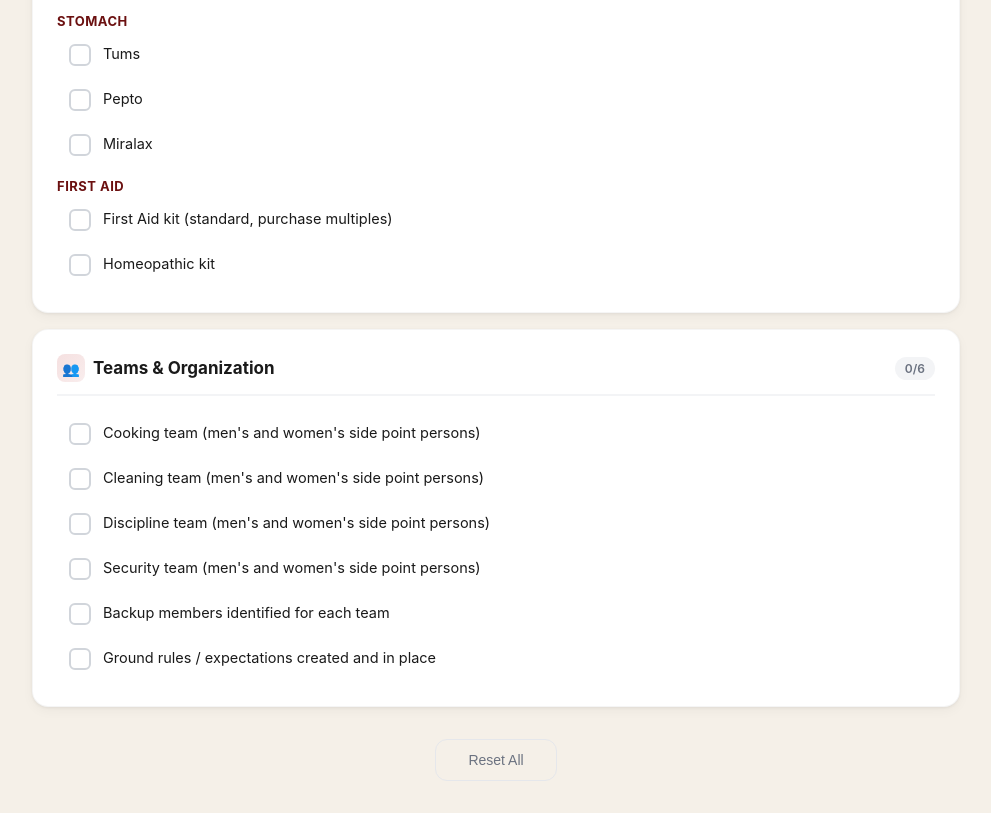
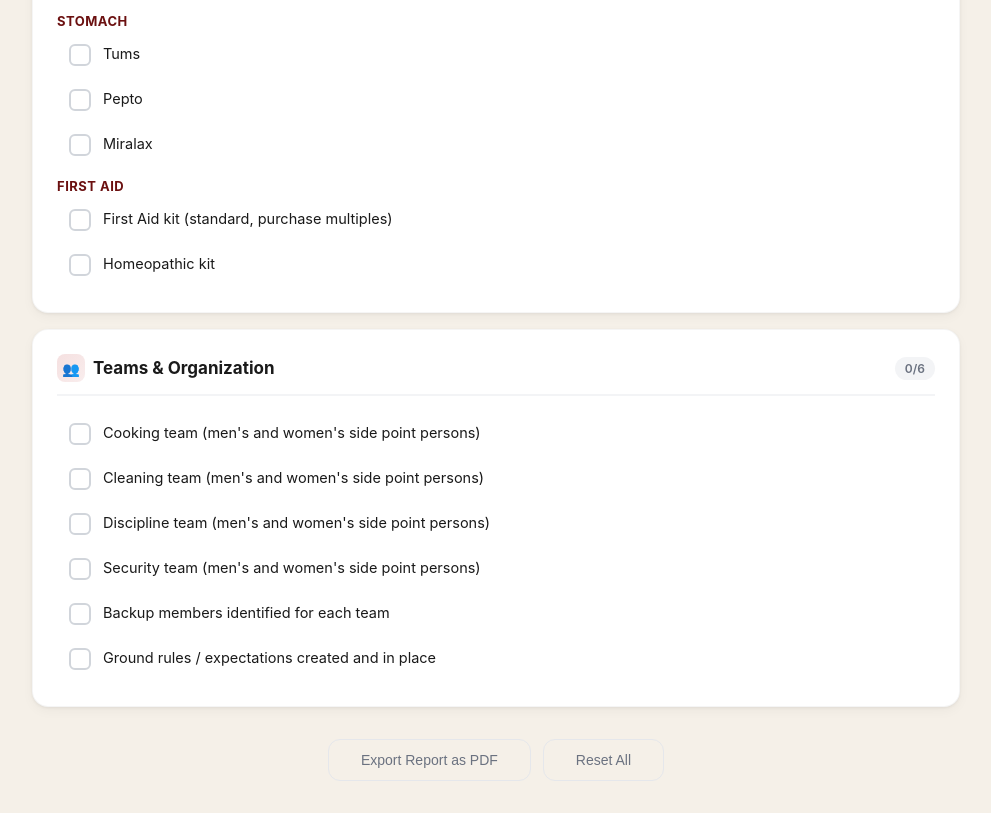
Before and after one commit to qaidlosangeles/disaster-prep, a plain HTML site: page public/index.html in a window 1280 px wide. Shown: the part 3304-4117 px from the top of the page, without its empty margins (144-1135 px from the left). Drawn offline with Linux system fonts and the light colour scheme.

Commit message:
Add files via upload

```diff
--- a/public/index.html
+++ b/public/index.html
@@ -278,6 +278,10 @@
   .actions {
     text-align: center;
     padding: 8px 16px 32px;
+    display: flex;
+    justify-content: center;
+    gap: 12px;
+    flex-wrap: wrap;
   }
   .actions button {
     background: transparent;
@@ -530,6 +534,7 @@
 </div>
 
 <div class="actions">
+  <button onclick="exportPDF()">Export Report as PDF</button>
   <button onclick="uncheckAll()">Reset All</button>
 </div>
 
@@ -585,6 +590,87 @@
     });
   }
 
+  function exportPDF() {
+    var total = checkboxes.length;
+    var checked = document.querySelectorAll('input[type="checkbox"]:checked').length;
+    var pct = total ? Math.round(checked / total * 100) : 0;
+    var date = new Date().toLocaleDateString('en-US', { year: 'numeric', month: 'long', day: 'numeric' });
+
+    var cats = {};
+    var catOrder = [];
+    var catNames = {
+      food: 'Food', water: 'Water', hygiene: 'Hygiene', sleeping: 'Sleeping',
+      comm: 'Communication', transport: 'Transportation', tools: 'Tools',
+      health: 'Healthcare', teams: 'Teams & Organization'
+    };
+    checkboxes.forEach(function(cb) {
+      var cat = cb.dataset.cat;
+      if (!cats[cat]) { cats[cat] = { items: [], checked: 0, total: 0 }; catOrder.push(cat); }
+      var label = cb.closest('.item').querySelector('label').textContent;
+      cats[cat].items.push({ label: label, done: cb.checked });
+      cats[cat].total++;
+      if (cb.checked) cats[cat].checked++;
+    });
+
+    var win = window.open('', '_blank');
+    var html = '<!DOCTYPE html><html><head><title>Mosque Prep Report</title><style>';
+    html += 'body { font-family: -apple-system, BlinkMacSystemFont, "Segoe UI", Roboto, sans-serif; padding: 40px; color: #1a1a1a; max-width: 800px; margin: 0 auto; }';
+    html += '.header { text-align: center; border-bottom: 3px solid #6b1010; padding-bottom: 20px; margin-bottom: 30px; }';
+    html += '.header h1 { color: #6b1010; font-size: 24px; margin: 0 0 4px; }';
+    html += '.header p { color: #666; font-size: 14px; margin: 4px 0; }';
+    html += '.summary { display: flex; justify-content: center; gap: 32px; margin: 24px 0; }';
+    html += '.stat { text-align: center; }';
+    html += '.stat-value { font-size: 32px; font-weight: 700; color: #6b1010; }';
+    html += '.stat-label { font-size: 12px; color: #666; text-transform: uppercase; letter-spacing: 0.5px; }';
+    html += '.category { margin-bottom: 24px; page-break-inside: avoid; }';
+    html += '.cat-header { display: flex; justify-content: space-between; align-items: center; border-bottom: 1px solid #eee; padding-bottom: 6px; margin-bottom: 8px; }';
+    html += '.cat-header h2 { font-size: 16px; color: #6b1010; margin: 0; }';
+    html += '.cat-header span { font-size: 13px; color: #666; }';
+    html += '.item-row { display: flex; align-items: flex-start; gap: 8px; padding: 4px 0; font-size: 14px; }';
+    html += '.check { color: #16a34a; font-weight: bold; }';
+    html += '.uncheck { color: #dc2626; }';
+    html += '.done-text { color: #999; }';
+    html += '.progress-bar { background: #eee; border-radius: 8px; height: 14px; margin: 8px 0; overflow: hidden; }';
+    html += '.progress-fill { height: 100%; background: #6b1010; border-radius: 8px; }';
+    html += '@media print { body { padding: 20px; } .no-print { display: none; } }';
+    html += '</style></head><body>';
+    html += '<div class="header">';
+    html += '<h1>Mosque Disaster Preparedness Report</h1>';
+    html += '<p>Amoor-e-Amma &middot; General Welfare</p>';
+    html += '<p>Generated: ' + date + '</p>';
+    html += '</div>';
+    html += '<div class="summary">';
+    html += '<div class="stat"><div class="stat-value">' + pct + '%</div><div class="stat-label">Overall Ready</div></div>';
+    html += '<div class="stat"><div class="stat-value">' + checked + '/' + total + '</div><div class="stat-label">Items Complete</div></div>';
+    html += '</div>';
+    html += '<div class="progress-bar"><div class="progress-fill" style="width:' + pct + '%"></div></div>';
+
+    for (var i = 0; i < catOrder.length; i++) {
+      var cat = catOrder[i];
+      var c = cats[cat];
+      var catPct = c.total ? Math.round(c.checked / c.total * 100) : 0;
+      html += '<div class="category">';
+      html += '<div class="cat-header"><h2>' + catNames[cat] + '</h2><span>' + c.checked + '/' + c.total + ' (' + catPct + '%)</span></div>';
+      for (var j = 0; j < c.items.length; j++) {
+        var item = c.items[j];
+        if (item.done) {
+          html += '<div class="item-row"><span class="check">&#10003;</span> <span class="done-text">' + item.label + '</span></div>';
+        } else {
+          html += '<div class="item-row"><span class="uncheck">&#10007;</span> ' + item.label + '</div>';
+        }
+      }
+      html += '</div>';
+    }
+
+    html += '<div class="no-print" style="text-align:center;margin-top:32px;">';
+    html += '<button onclick="window.print()" style="background:#6b1010;color:white;border:none;padding:12px 32px;border-radius:8px;font-size:15px;cursor:pointer;">Save as PDF</button>';
+    html += '</div>';
+    html += '</body></html>';
+
+    win.document.write(html);
+    win.document.close();
+  }
+
   function uncheckAll() {
     if (!confirm('Reset all checkboxes?')) return;
     checkboxes.forEach(function(cb) {
```
